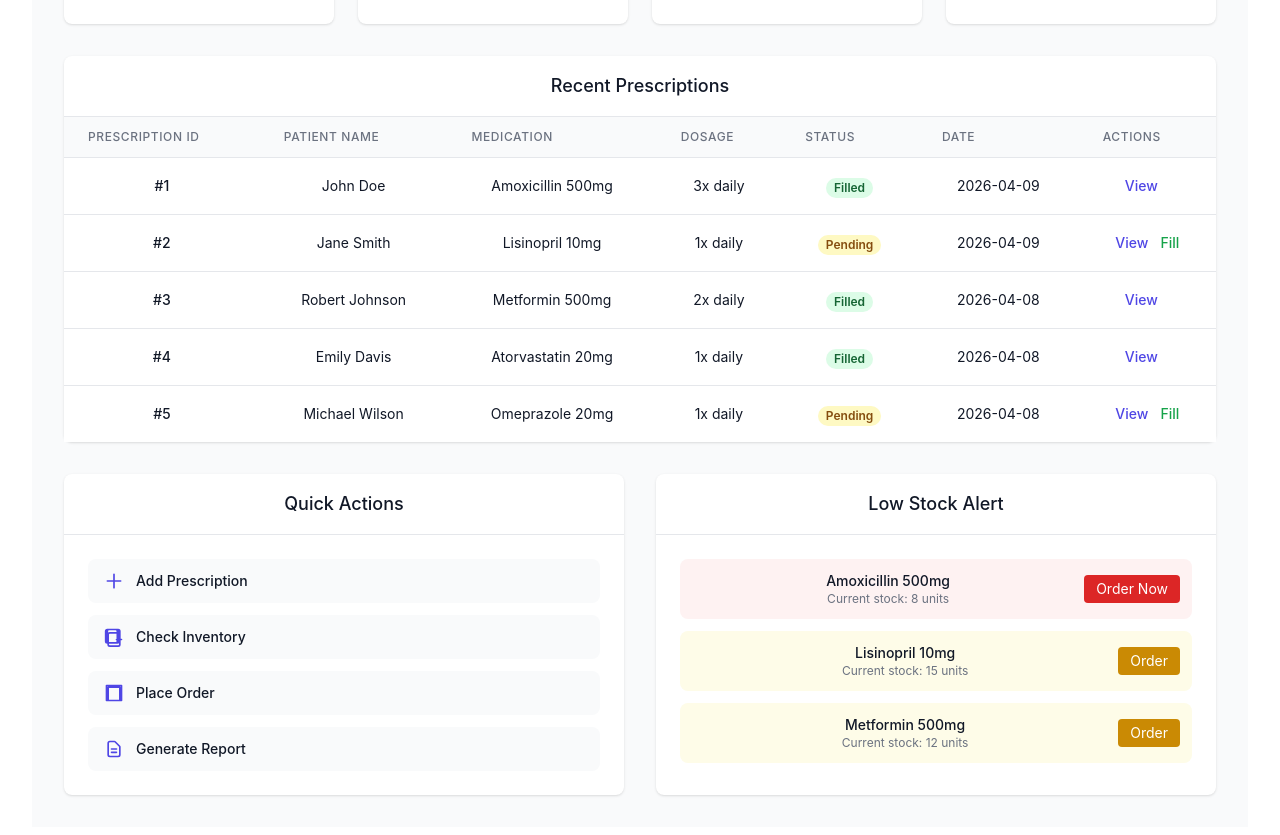
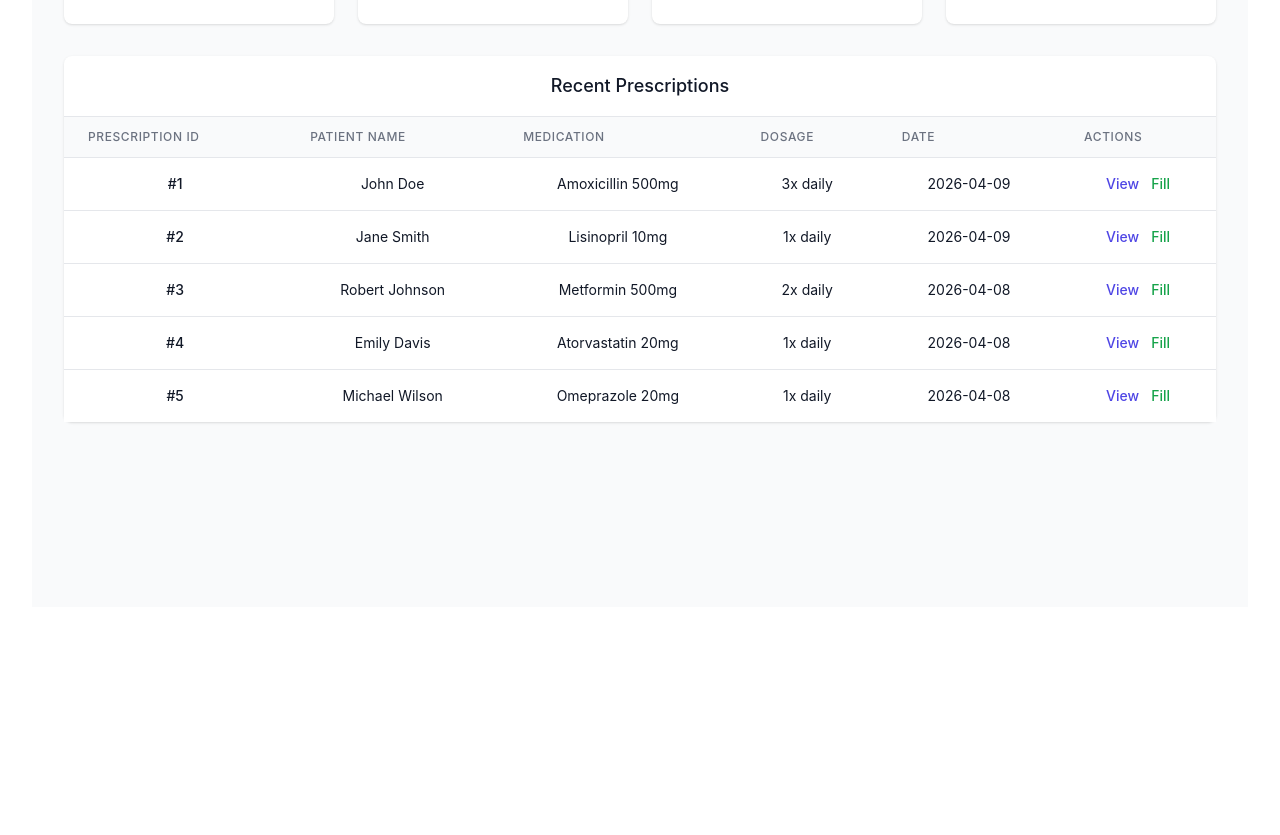
Before and after one commit to Isaac1686/hospital-1, a React (Vite) app: page /pharmacy/dashboard in a window 1280 px wide. Shown: the part 225-1060 px from the top of the page. After the commit the page ends 864 px from the top, so only its background shows below. Built offline with nearby package versions, Linux system fonts and the light colour scheme.

Commit message:
first commit

```diff
--- a/src/pages/dashboard/Pharmacy/Pharmacydashboard.jsx
+++ b/src/pages/dashboard/Pharmacy/Pharmacydashboard.jsx
@@ -96,6 +96,9 @@ const PharmacyDashboard = () => {
               <button className="bg-green-600 text-white px-4 py-2 rounded-md hover:bg-green-700 transition-colors">
                 Order Medications
               </button>
+              <button className="bg-purple-600 text-white px-4 py-2 rounded-md hover:bg-purple-700 transition-colors">
+                Generate Report
+              </button>
             </div>
           </div>
         </div>
@@ -184,9 +187,6 @@ const PharmacyDashboard = () => {
                     Dosage
                   </th>
                   <th className="px-6 py-3 text-left text-xs font-medium text-gray-500 uppercase tracking-wider">
-                    Status
-                  </th>
-                  <th className="px-6 py-3 text-left text-xs font-medium text-gray-500 uppercase tracking-wider">
                     Date
                   </th>
                   <th className="px-6 py-3 text-left text-xs font-medium text-gray-500 uppercase tracking-wider">
@@ -209,11 +209,6 @@ const PharmacyDashboard = () => {
                     <td className="px-6 py-4 whitespace-nowrap text-sm text-gray-900">
                       {prescription.dosage}
                     </td>
-                    <td className="px-6 py-4 whitespace-nowrap">
-                      <span className={`px-2 inline-flex text-xs leading-5 font-semibold rounded-full ${getStatusColor(prescription.status)}`}>
-                        {getStatusText(prescription.status)}
-                      </span>
-                    </td>
                     <td className="px-6 py-4 whitespace-nowrap text-sm text-gray-900">
                       {prescription.date}
                     </td>
@@ -221,11 +216,9 @@ const PharmacyDashboard = () => {
                       <button className="text-indigo-600 hover:text-indigo-900 mr-3">
                         View
                       </button>
-                      {prescription.status === 'pending' && (
-                        <button className="text-green-600 hover:text-green-900">
-                          Fill
-                        </button>
-                      )}
+                      <button className="text-green-600 hover:text-green-900">
+                        Fill
+                      </button>
                     </td>
                   </tr>
                 ))}
@@ -234,92 +227,7 @@ const PharmacyDashboard = () => {
           </div>
         </div>
 
-        {/* Quick Actions and Inventory */}
-        <div className="grid grid-cols-1 lg:grid-cols-2 gap-8">
-          <div className="bg-white rounded-lg shadow">
-            <div className="px-6 py-4 border-b border-gray-200">
-              <h3 className="text-lg font-medium text-gray-900">Quick Actions</h3>
-            </div>
-            <div className="p-6 space-y-3">
-              <button className="w-full text-left px-4 py-3 bg-gray-50 rounded-lg hover:bg-gray-100 transition-colors">
-                <div className="flex items-center">
-                  <svg className="h-5 w-5 text-indigo-600 mr-3" fill="none" stroke="currentColor" viewBox="0 0 24 24">
-                    <path strokeLinecap="round" strokeLinejoin="round" strokeWidth="2" d="M12 4v16m8-8H4"></path>
-                  </svg>
-                  <span className="text-sm font-medium text-gray-900">Add Prescription</span>
-                </div>
-              </button>
-              <button className="w-full text-left px-4 py-3 bg-gray-50 rounded-lg hover:bg-gray-100 transition-colors">
-                <div className="flex items-center">
-                  <svg className="h-5 w-5 text-indigo-600 mr-3" fill="none" stroke="currentColor" viewBox="0 0 24 24">
-                    <path strokeLinecap="round" strokeLinejoin="round" strokeWidth="2" d="M18 9v3m0 0v3m0 0h3m-3 0h-3m2-8H7a2 2 0 00-2 2v12a2 2 0 002 2h10a2 2 0 002-2V5a2 2 0 00-2-2h-2m-9 0a2 2 0 00-2 2v12a2 2 0 002 2h10a2 2 0 002-2V5a2 2 0 00-2-2h-2m-9 0a2 2 0 00-2 2v12a2 2 0 002 2h10a2 2 0 002-2V5a2 2 0 00-2-2h-2m-9 0a2 2 0 00-2 2v12a2 2 0 002 2h10a2 2 0 002-2V5a2 2 0 00-2-2h-2z"></path>
-                  </svg>
-                  <span className="text-sm font-medium text-gray-900">Check Inventory</span>
-                </div>
-              </button>
-              <button className="w-full text-left px-4 py-3 bg-gray-50 rounded-lg hover:bg-gray-100 transition-colors">
-                <div className="flex items-center">
-                  <svg className="h-5 w-5 text-indigo-600 mr-3" fill="none" stroke="currentColor" viewBox="0 0 24 24">
-                    <path strokeLinecap="round" strokeLinejoin="round" strokeWidth="2" d="M3 3h18v18H3V3zm16 18H5V5h14v16z"></path>
-                  </svg>
-                  <span className="text-sm font-medium text-gray-900">Place Order</span>
-                </div>
-              </button>
-              <button className="w-full text-left px-4 py-3 bg-gray-50 rounded-lg hover:bg-gray-100 transition-colors">
-                <div className="flex items-center">
-                  <svg className="h-5 w-5 text-indigo-600 mr-3" fill="none" stroke="currentColor" viewBox="0 0 24 24">
-                    <path strokeLinecap="round" strokeLinejoin="round" strokeWidth="2" d="M9 12h6m-6 4h6m2 5H7a2 2 0 01-2-2V5a2 2 0 012-2h5.586a1 1 0 01.707.293l5.414 5.414a1 1 0 01.293.707V19a2 2 0 01-2 2z"></path>
-                  </svg>
-                  <span className="text-sm font-medium text-gray-900">Generate Report</span>
-                </div>
-              </button>
-            </div>
-          </div>
-
-          <div className="bg-white rounded-lg shadow">
-            <div className="px-6 py-4 border-b border-gray-200">
-              <h3 className="text-lg font-medium text-gray-900">Low Stock Alert</h3>
-            </div>
-            <div className="p-6">
-              <div className="space-y-3">
-                <div className="flex justify-between items-center p-3 bg-red-50 rounded-lg">
-                  <div className="flex-1">
-                    <p className="text-sm font-medium text-gray-900">Amoxicillin 500mg</p>
-                    <p className="text-xs text-gray-500">Current stock: 8 units</p>
-                  </div>
-                  <div className="flex-shrink-0">
-                    <button className="bg-red-600 text-white px-3 py-1 rounded text-sm hover:bg-red-700">
-                      Order Now
-                    </button>
-                  </div>
-                </div>
-                <div className="flex justify-between items-center p-3 bg-yellow-50 rounded-lg">
-                  <div className="flex-1">
-                    <p className="text-sm font-medium text-gray-900">Lisinopril 10mg</p>
-                    <p className="text-xs text-gray-500">Current stock: 15 units</p>
-                  </div>
-                  <div className="flex-shrink-0">
-                    <button className="bg-yellow-600 text-white px-3 py-1 rounded text-sm hover:bg-yellow-700">
-                      Order
-                    </button>
-                  </div>
-                </div>
-                <div className="flex justify-between items-center p-3 bg-yellow-50 rounded-lg">
-                  <div className="flex-1">
-                    <p className="text-sm font-medium text-gray-900">Metformin 500mg</p>
-                    <p className="text-xs text-gray-500">Current stock: 12 units</p>
-                  </div>
-                  <div className="flex-shrink-0">
-                    <button className="bg-yellow-600 text-white px-3 py-1 rounded text-sm hover:bg-yellow-700">
-                      Order
-                    </button>
-                  </div>
-                </div>
               </div>
-            </div>
-          </div>
-        </div>
-      </div>
     </div>
   );
 };
--- a/src/pages/patient/BookAppointment.jsx
+++ b/src/pages/patient/BookAppointment.jsx
@@ -63,33 +63,42 @@ const BookAppointment = () => {
   };
 
   const fetchAppointments = async () => {
-    // Mock appointments data
-    const mockAppointments = [
-      {
-        id: 1,
-        doctorId: 1,
-        doctorName: 'Dr. Sarah Johnson',
-        doctorSpecialty: 'Cardiology',
-        date: '2026-04-25',
-        time: '10:00 AM',
-        reason: 'Regular checkup',
-        symptoms: 'Chest pain',
-        status: 'scheduled'
-      },
-      {
-        id: 2,
-        doctorId: 3,
-        doctorName: 'Dr. Emily Davis',
-        doctorSpecialty: 'Orthopedics',
-        date: '2026-04-28',
-        time: '02:30 PM',
-        reason: 'Follow-up appointment',
-        symptoms: 'Knee pain',
-        status: 'scheduled'
+    try {
+      // API call to fetch appointments (without auth for testing)
+      const response = await fetch('http://localhost:8000/api/appointments', {
+        headers: {
+          'Content-Type': 'application/json',
+          'Accept': 'application/json'
+        }
+      });
+
+      if (response.ok) {
+        const data = await response.json();
+
+        // Transform the data to match frontend expectations
+        const transformedAppointments = data.map(apt => ({
+          id: apt.id,
+          doctorId: apt.doctor_id,
+          doctorName: apt.doctor?.name || 'Unknown Doctor',
+          doctorSpecialty: apt.doctor?.category || 'General',
+          date: apt.appointment_date,
+          time: apt.appointment_time,
+          reason: apt.reason,
+          symptoms: apt.symptoms,
+          status: apt.status
+        }));
+
+        setAppointments(transformedAppointments);
+      } else {
+        console.error('Failed to fetch appointments');
+        // Set empty array on error
+        setAppointments([]);
       }
-    ];
-
-    setAppointments(mockAppointments);
+    } catch (error) {
+      console.error('Error fetching appointments:', error);
+      // Set empty array on error
+      setAppointments([]);
+    }
   };
 
   const handleChange = (e) => {
@@ -139,7 +148,7 @@ const BookAppointment = () => {
     setIsSubmitting(true);
 
     try {
-      // Simulate API call to book appointment
+      // API call to book appointment (without auth for testing)
       const response = await fetch('http://localhost:8000/api/appointments', {
         method: 'POST',
         headers: {
@@ -150,7 +159,7 @@ const BookAppointment = () => {
           doctor_id: formData.doctorId,
           patient_id: user?.id,
           date: formData.date,
-          time: formData.time
+          time: convertTo24HourFormat(formData.time)
         })
       });
 
@@ -186,6 +195,23 @@ const BookAppointment = () => {
     ];
   };
 
+  const convertTo24HourFormat = (time12h) => {
+    if (!time12h) return '';
+
+    const [time, period] = time12h.split(' ');
+    const [hours, minutes] = time.split(':');
+
+    let hours24 = parseInt(hours);
+
+    if (period === 'PM' && hours24 !== 12) {
+      hours24 += 12;
+    } else if (period === 'AM' && hours24 === 12) {
+      hours24 = 0;
+    }
+
+    return `${hours24.toString().padStart(2, '0')}:${minutes}`;
+  };
+
   const handleEditAppointment = (appointment) => {
     setSelectedAppointment(appointment);
     setEditFormData({
@@ -213,7 +239,7 @@ const BookAppointment = () => {
 
   const confirmEdit = async () => {
     try {
-      // Simulate API call to update appointment
+      // API call to update appointment (without auth for testing)
       const response = await fetch(`http://localhost:8000/api/appointments/${selectedAppointment.id}`, {
         method: 'PUT',
         headers: {
@@ -222,8 +248,7 @@ const BookAppointment = () => {
         },
         body: JSON.stringify({
           date: editFormData.date,
-          time: editFormData.time,
-          reason: editFormData.reason,
+          time: convertTo24HourFormat(editFormData.time),
           symptoms: editFormData.symptoms
         })
       });
@@ -248,7 +273,7 @@ const BookAppointment = () => {
 
   const confirmPostpone = async () => {
     try {
-      // Simulate API call to postpone appointment
+      // API call to postpone appointment (without auth for testing)
       const response = await fetch(`http://localhost:8000/api/appointments/${selectedAppointment.id}/postpone`, {
         method: 'PUT',
         headers: {
@@ -257,7 +282,7 @@ const BookAppointment = () => {
         },
         body: JSON.stringify({
           date: postponeFormData.date,
-          time: postponeFormData.time
+          time: convertTo24HourFormat(postponeFormData.time)
         })
       });
 
@@ -281,9 +306,13 @@ const BookAppointment = () => {
 
   const confirmCancel = async () => {
     try {
-      // Simulate API call to cancel appointment
+      // API call to cancel appointment (without auth for testing)
       const response = await fetch(`http://localhost:8000/api/appointments/${selectedAppointment.id}`, {
-        method: 'DELETE'
+        method: 'DELETE',
+        headers: {
+          'Content-Type': 'application/json',
+          'Accept': 'application/json'
+        }
       });
 
       if (response.ok) {
```
